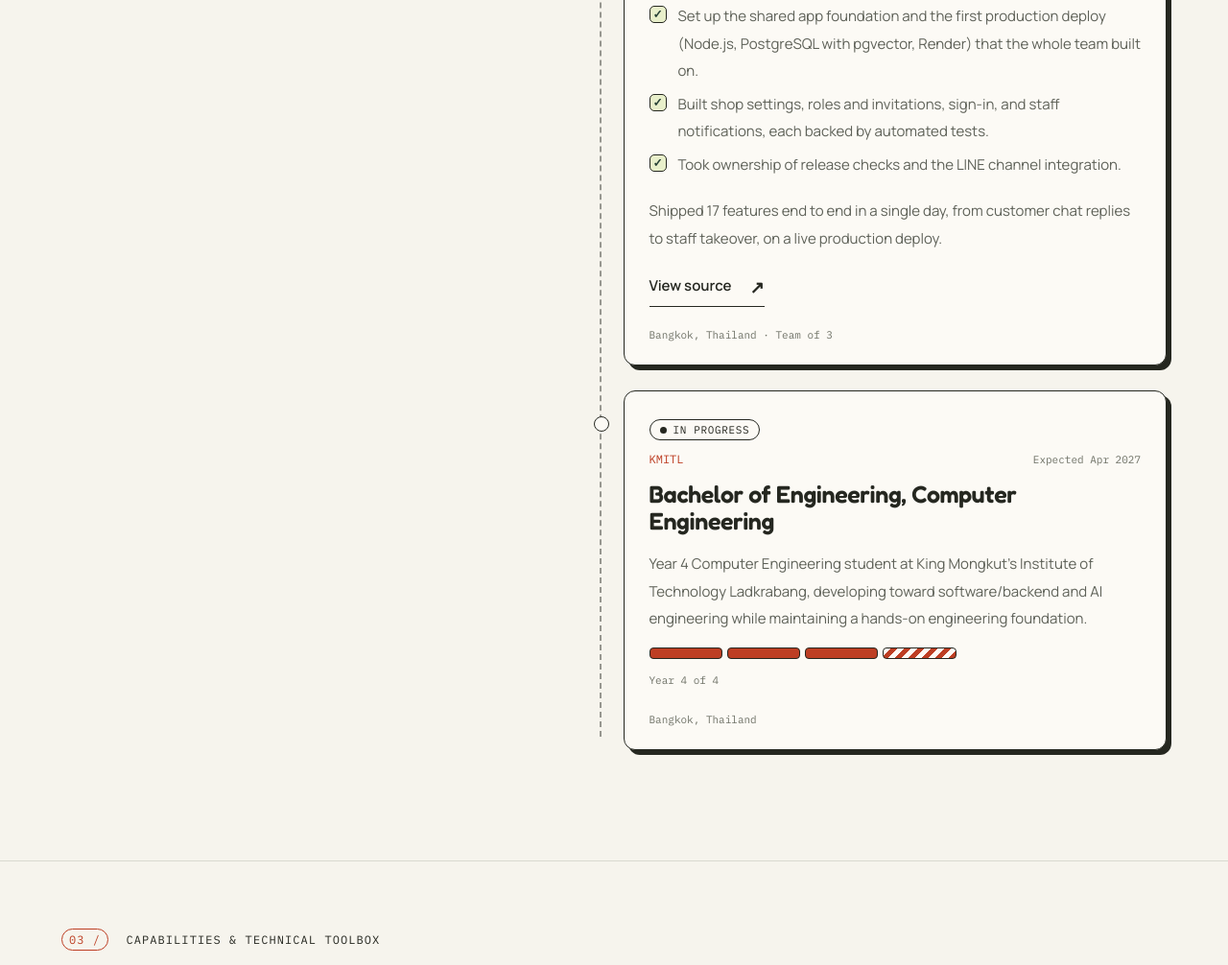
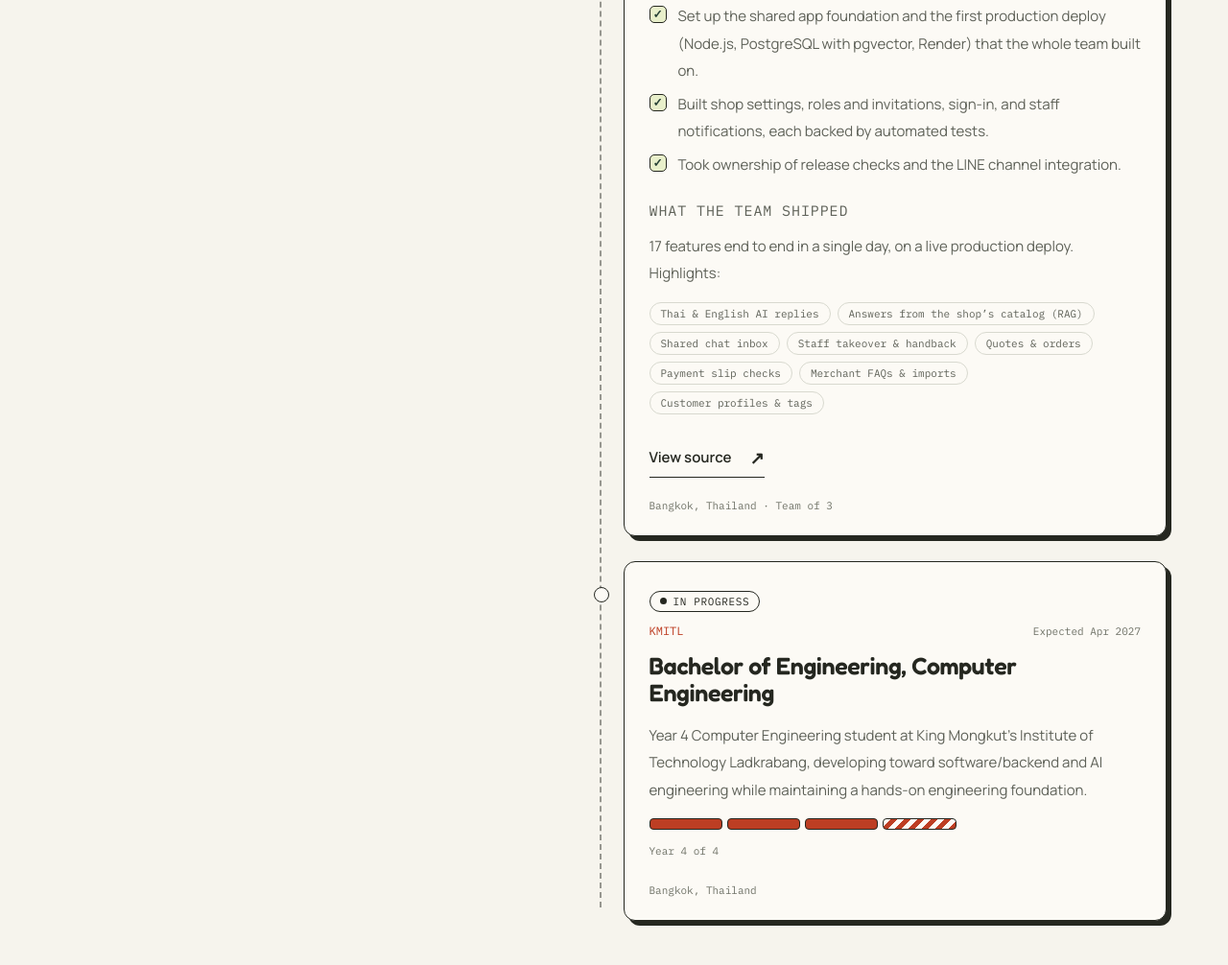
Before and after one commit to tanagornf/tanagornf.github.io, a plain HTML site: page index.html in a window 1280 px wide. Shown: the part 3596-4602 px from the top of the page at 96% size. Drawn offline with Linux system fonts and the light colour scheme.

Commit message:
List key Endless features shipped on the hackathon card and résumé
Co-Authored-By: Claude Opus 5.5 <noreply@anthropic.com>
Claude-Session: https://claude.ai/code/session_019DSE219isUTBe6cwFphdu9

```diff
--- a/index.html
+++ b/index.html
@@ -558,10 +558,21 @@
                   integration.
                 </li>
               </ul>
+              <p class="objectives-label">What the team shipped</p>
               <p>
-                Shipped 17 features end to end in a single day, from customer
-                chat replies to staff takeover, on a live production deploy.
+                17 features end to end in a single day, on a live production
+                deploy. Highlights:
               </p>
+              <ul class="tag-list" aria-label="Endless features shipped">
+                <li>Thai &amp; English AI replies</li>
+                <li>Answers from the shop’s catalog (RAG)</li>
+                <li>Shared chat inbox</li>
+                <li>Staff takeover &amp; handback</li>
+                <li>Quotes &amp; orders</li>
+                <li>Payment slip checks</li>
+                <li>Merchant FAQs &amp; imports</li>
+                <li>Customer profiles &amp; tags</li>
+              </ul>
               <a
                 class="text-link"
                 href="https://github.com/tanagornf/Endless-Hackathon"
```
Also changed, not shown: resume/index.html (+1 -1 lines).
